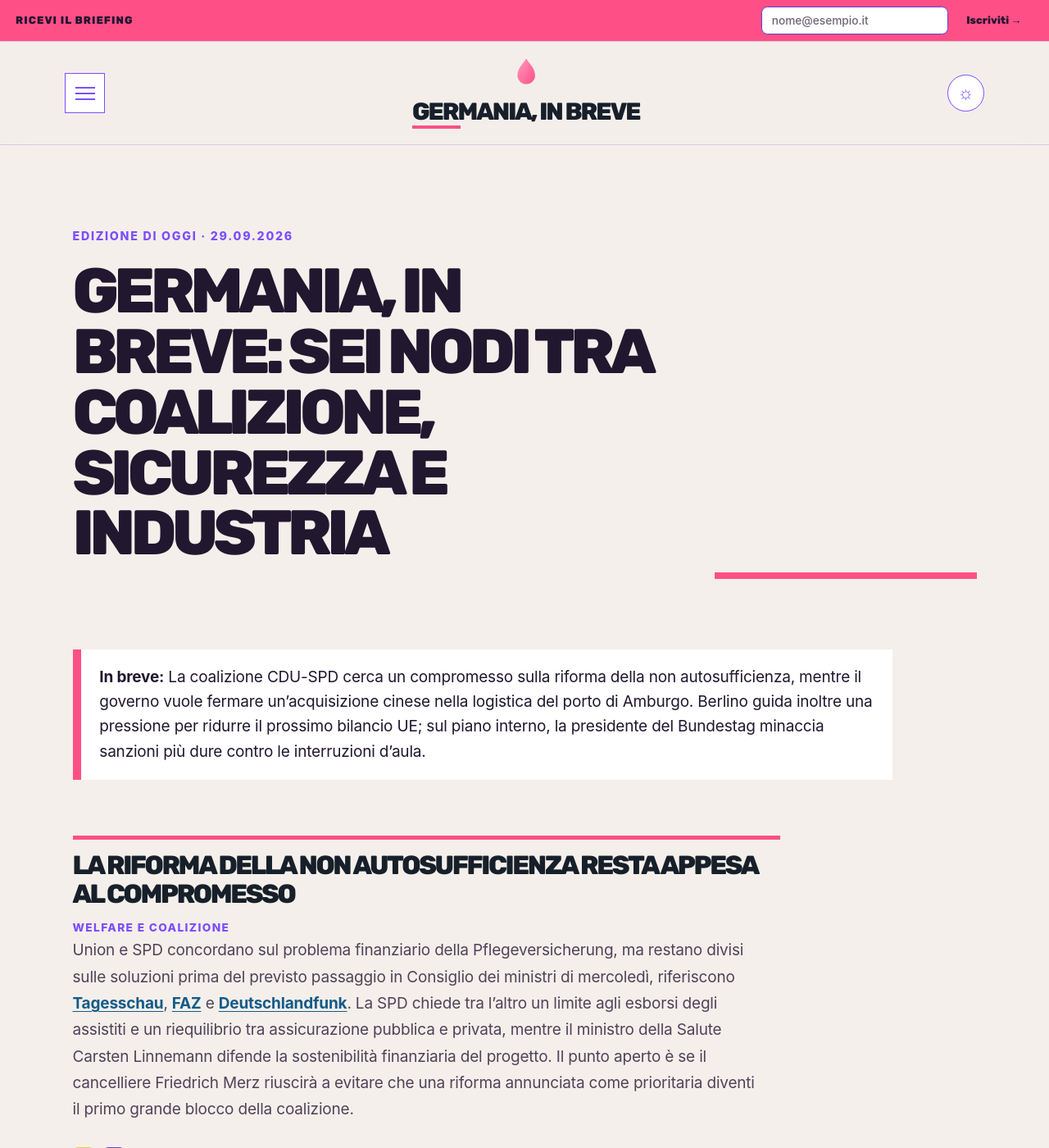
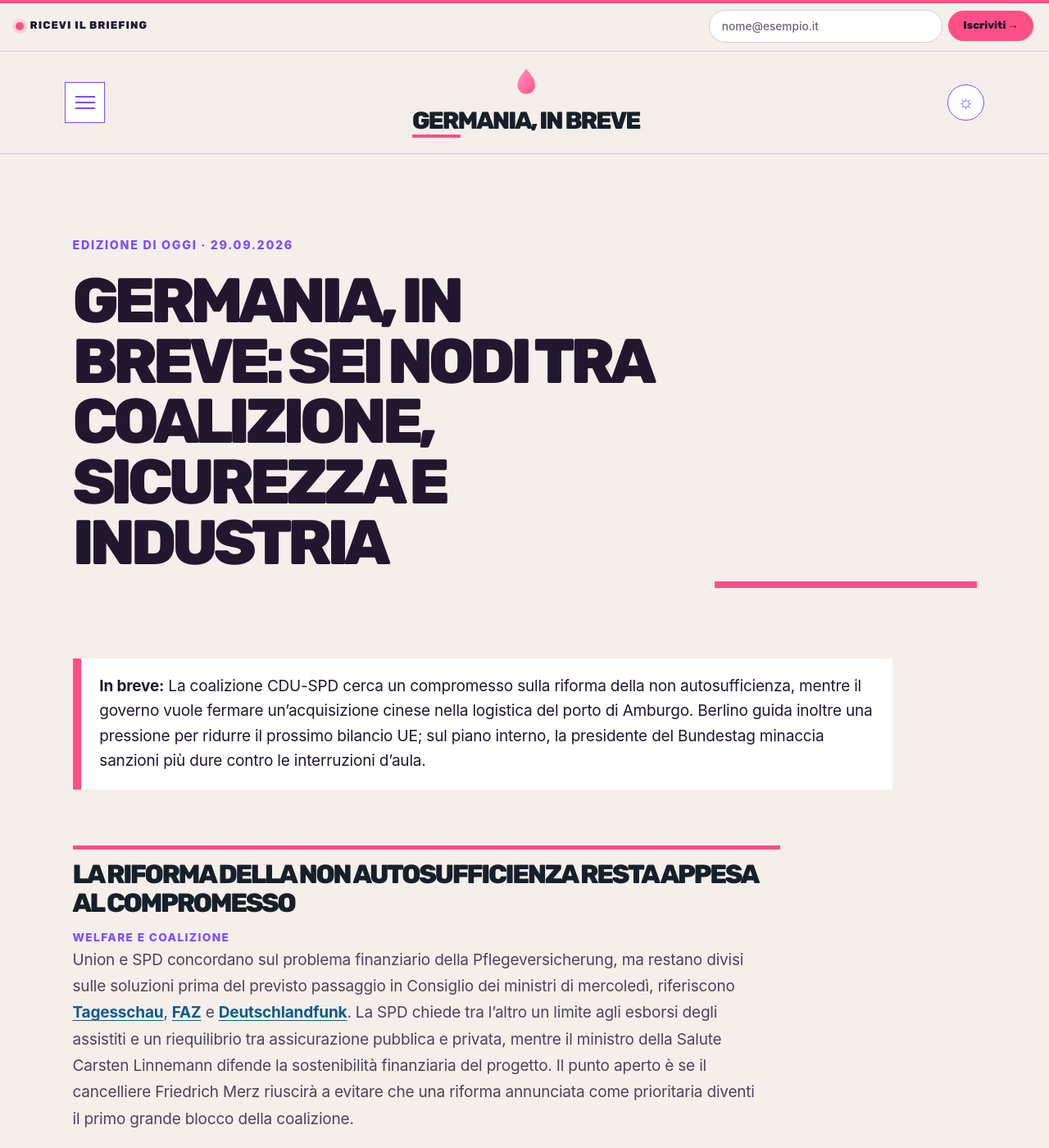
Before and after one commit to ottoottone/prj-news-mattino, a Jekyll site: the page built from index.html, in a window 1280 px wide and 1400 px high. Shown: the whole window at 82% size. Built offline with Jekyll 4.4.1, drawn with Linux system fonts in a browser that asks for light colours; some web fonts are replaced; the list of posts is cut into pages by our own code.

Commit message:
Refine Kit signup bar visual integration

```diff
--- a/assets/css/briefing.css
+++ b/assets/css/briefing.css
@@ -470,24 +470,24 @@ body { background:#f7f7f5; color:#202b35; }
 .kit-form-note { margin:.55rem 0 0; color:var(--muted); font-size:.72rem; }
 @media (max-width:600px) { .kit-form-row { display:grid; } .kit-form button { width:100%; } }
 
-/* Compact Kit signup bar above the masthead, using the site's stripe language. */
-.newsletter-signup-bar { position:relative; overflow:hidden; background:var(--neon-plum); color:#fff9ff; }
-.newsletter-signup-bar::before { content:""; position:absolute; inset:0 auto 0 0; width:100%; background:linear-gradient(90deg,var(--neon-pink) 0 34%,var(--neon-violet) 34% 67%,var(--neon-sun) 67%); opacity:.95; }
-.newsletter-signup-inner { position:relative; display:flex; align-items:center; justify-content:flex-end; gap:.8rem; min-height:2.65rem; padding-top:.3rem; padding-bottom:.3rem; }
-.newsletter-signup-label { margin-right:auto; font:800 .68rem/1 Rubik,Arial,sans-serif; letter-spacing:.08em; text-transform:uppercase; }
+/* Compact Kit signup bar above the masthead, integrated with the editorial chrome. */
+.newsletter-signup-bar { position:relative; overflow:hidden; background:var(--bg); color:var(--text); border-bottom:1px solid var(--border); }
+.newsletter-signup-bar::before { content:""; position:absolute; inset:0 0 auto; height:4px; background:linear-gradient(90deg,var(--neon-pink) 0 34%,var(--neon-violet) 34% 67%,var(--neon-sun) 67%); }
+.newsletter-signup-inner { position:relative; display:flex; align-items:center; justify-content:flex-end; gap:.75rem; min-height:3.25rem; padding-top:.45rem; padding-bottom:.35rem; }
+.newsletter-signup-label { display:flex; align-items:center; gap:.42rem; margin-right:auto; color:var(--text-strong); font:800 .68rem/1 Rubik,Arial,sans-serif; letter-spacing:.08em; text-transform:uppercase; }
+.newsletter-signup-label::before { content:""; width:.5rem; height:.5rem; flex:0 0 .5rem; border-radius:50%; background:var(--neon-pink); box-shadow:0 0 0 4px color-mix(in srgb,var(--neon-pink) 16%,transparent); }
 .newsletter-signup-form { display:flex; align-items:center; gap:.4rem; }
-.newsletter-signup-form input { width:12rem; padding:.43rem .6rem; border:1px solid rgba(255,255,255,.7); border-radius:.4rem; background:rgba(37,24,72,.86); color:#fff9ff; font:500 .72rem/1 Inter,Arial,sans-serif; }
-.newsletter-signup-form input::placeholder { color:#f6dceb; }
-.newsletter-signup-form input:focus { outline:2px solid #fff9ff; outline-offset:2px; }
-.newsletter-signup-form button { padding:.46rem .7rem; border:1px solid #fff9ff; border-radius:.4rem; background:#fff9ff; color:var(--neon-plum); cursor:pointer; font:800 .68rem/1 Rubik,Arial,sans-serif; }
+.newsletter-signup-form input { width:15rem; padding:.58rem .8rem; border:1px solid var(--border); border-radius:999px; background:var(--surface); color:var(--text-strong); font:500 .72rem/1 Inter,Arial,sans-serif; }
+.newsletter-signup-form input::placeholder { color:var(--muted); }
+.newsletter-signup-form input:focus { outline:2px solid var(--accent-warm); outline-offset:2px; }
+.newsletter-signup-form button { padding:.59rem .9rem; border:1px solid var(--neon-pink); border-radius:999px; background:var(--neon-pink); color:#21172f; cursor:pointer; font:800 .68rem/1 Rubik,Arial,sans-serif; white-space:nowrap; }
 .newsletter-signup-form button:hover { background:var(--neon-sun); border-color:var(--neon-sun); }
-.theme-nord-light .newsletter-signup-bar { background:var(--neon-oat); color:var(--neon-ink); border-bottom:1px solid #d6cadf; }
-.theme-nord-light .newsletter-signup-bar::before { background:var(--neon-pink); opacity:1; }
-.theme-nord-light .newsletter-signup-form input { background:#fff; color:var(--neon-ink); border-color:#6240d5; }
-.theme-nord-light .newsletter-signup-form input::placeholder { color:#6f6378; }
-.theme-nord-light .newsletter-signup-form button { background:var(--neon-pink); border-color:var(--neon-pink); color:#21172f; }
-.theme-nord-dark .newsletter-signup-bar::before { background:var(--neon-pink); opacity:1; }
-@media (max-width:600px) { .newsletter-signup-inner { justify-content:stretch; gap:.5rem; } .newsletter-signup-label { font-size:.58rem; } .newsletter-signup-form { flex:1; } .newsletter-signup-form input { width:auto; flex:1; min-width:0; } .newsletter-signup-form button { white-space:nowrap; } }
+.theme-nord-color .newsletter-signup-bar { background:#30205a; border-bottom-color:#694e96; }
+.theme-nord-color .newsletter-signup-label { color:#fff9ff; }
+.theme-nord-color .newsletter-signup-form input { background:#40266e; border-color:#8067cb; color:#fff9ff; }
+.theme-nord-dark .newsletter-signup-bar { background:var(--neon-black); }
+.theme-nord-dark .newsletter-signup-bar::before, .theme-nord-light .newsletter-signup-bar::before { background:var(--neon-pink); }
+@media (max-width:600px) { .newsletter-signup-inner { justify-content:stretch; gap:.45rem; min-height:3rem; padding-top:.5rem; } .newsletter-signup-label { gap:.3rem; font-size:.54rem; letter-spacing:.04em; } .newsletter-signup-label::before { width:.38rem; height:.38rem; flex-basis:.38rem; } .newsletter-signup-form { flex:1; min-width:0; } .newsletter-signup-form input { width:auto; flex:1; min-width:0; padding:.55rem .65rem; } .newsletter-signup-form button { padding:.56rem .65rem; font-size:.58rem; } }
 
  /* Color mode contrast: headings stay white; links use the pink/yellow line palette. */
 .theme-nord-color .content-first-header h1,
```
